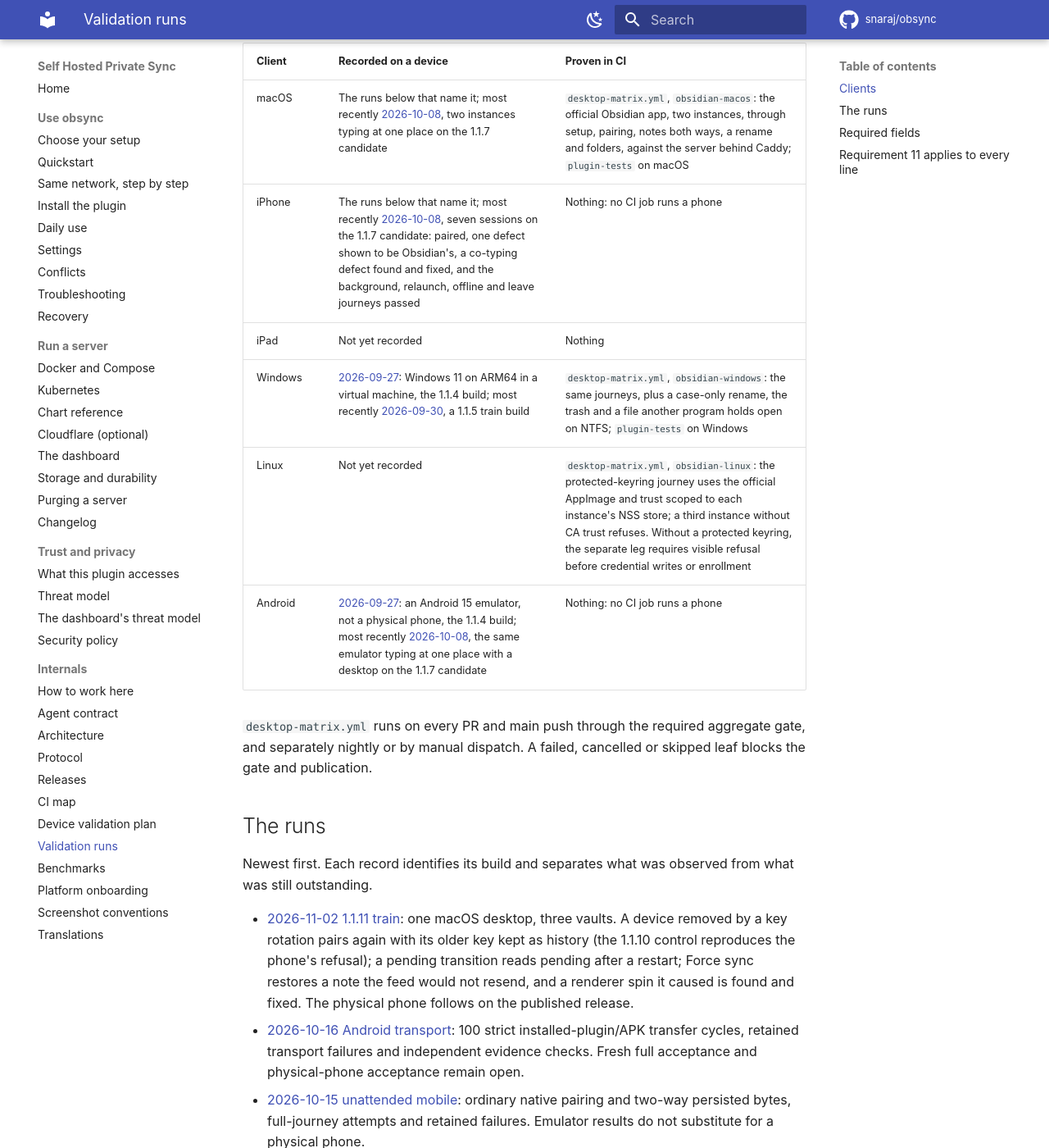
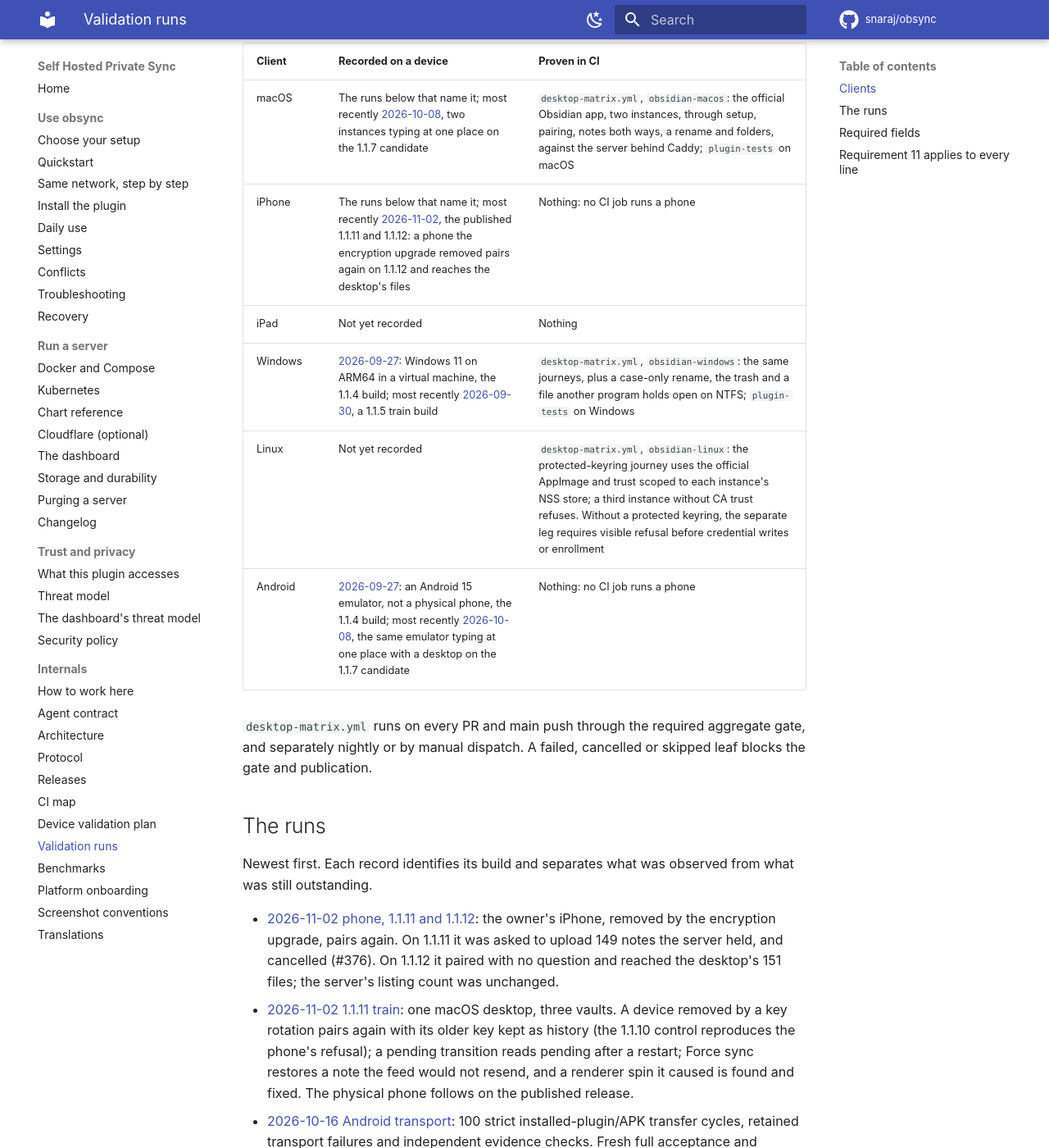
Before and after one commit to snaraj/obsync, an MkDocs documentation site: the page built from docs/validation-runs/README.md, in a window 1280 px wide and 1400 px high, scrolled down 507 px. Shown: the whole window at 82% size. Built offline with MkDocs 1.6.1 and Material for MkDocs 9.7.7, drawn with Linux system fonts in a browser that asks for light colours; comment, search, counter and statistics services are not loaded.

Commit message:
Record the iPhone pairing again on 1.1.11 and 1.1.12 (#379)
* docs(validation): record the iPhone pairing again on 1.1.11 and 1.1.12 (#376)

The phone journey owed for 1.1.11 and 1.1.12. On 1.1.11 the owner's
iPhone, which the encryption upgrade had removed, was asked to upload 149 notes
the server already held, and cancelled (#376). On 1.1.12 it paired with no
question and reached the desktop's 151 files and 16 folders. The desktop's
Force sync answered sent 0, received 0, with the server's count unchanged at
365. Also recorded: the desktop's folder re-case from Force sync (#375), and
that the phone's own Force sync was not run.

+46/-1: the new record (+40), the README entry and the iPhone row (+6/-1).

- Opus5.5

* docs(validation): state only what the phone record observed (#376)

Review of #379 (P2): an unchanged server listing count and the desktop's
"sent 0, received 0" do not prove that the phone published nothing, since a
replacement at an existing path leaves the count unchanged. The desktop's
result also does not verify the phone's Force sync, which was not run. The
record now states the observations: the listing count was unchanged, no
conflict copy was observed on the desktop, and phone Force sync was NOT RUN.

+5/-5 in the two validation-run files.

- Opus5.5

```diff
--- a/docs/validation-runs/README.md
+++ b/docs/validation-runs/README.md
@@ -20,7 +20,7 @@
 | Client | Recorded on a device | Proven in CI |
 | --- | --- | --- |
 | macOS | The runs below that name it; most recently [2026-10-08](2026-10-08-character-merge-117.md), two instances typing at one place on the 1.1.7 candidate | `desktop-matrix.yml`, `obsidian-macos`: the official Obsidian app, two instances, through setup, pairing, notes both ways, a rename and folders, against the server behind Caddy; `plugin-tests` on macOS |
-| iPhone | The runs below that name it; most recently [2026-10-08](2026-10-08-character-merge-117.md), seven sessions on the 1.1.7 candidate: paired, one defect shown to be Obsidian's, a co-typing defect found and fixed, and the background, relaunch, offline and leave journeys passed | Nothing: no CI job runs a phone |
+| iPhone | The runs below that name it; most recently [2026-11-02](2026-11-02-phone-1.1.12.md), the published 1.1.11 and 1.1.12: a phone the encryption upgrade removed pairs again on 1.1.12 and reaches the desktop's files | Nothing: no CI job runs a phone |
 | iPad | Not yet recorded | Nothing |
 | Windows | [2026-09-27](2026-09-27-windows-11-vm.md): Windows 11 on ARM64 in a virtual machine, the 1.1.4 build; most recently [2026-09-30](2026-09-30-train-1.1.5.md), a 1.1.5 train build | `desktop-matrix.yml`, `obsidian-windows`: the same journeys, plus a case-only rename, the trash and a file another program holds open on NTFS; `plugin-tests` on Windows |
 | Linux | Not yet recorded | `desktop-matrix.yml`, `obsidian-linux`: the protected-keyring journey uses the official AppImage and trust scoped to each instance's NSS store; a third instance without CA trust refuses. Without a protected keyring, the separate leg requires visible refusal before credential writes or enrollment |
@@ -35,6 +35,11 @@
 Newest first. Each record identifies its build and separates what was
 observed from what was still outstanding.
 
+- [2026-11-02 phone, 1.1.11 and 1.1.12](2026-11-02-phone-1.1.12.md): the owner's
+  iPhone, removed by the encryption upgrade, pairs again. On 1.1.11 it was asked
+  to upload 149 notes the server held, and cancelled (#376). On 1.1.12 it
+  paired with no question and reached the desktop's 151 files; the server's
+  listing count was unchanged.
 - [2026-11-02 1.1.11 train](2026-11-02-train-1.1.11.md): one macOS desktop,
   three vaults. A device removed by a key rotation pairs again with its older
   key kept as history (the 1.1.10 control reproduces the phone's refusal);
```
Also changed, not shown: docs/validation-runs/2026-11-02-phone-1.1.12.md (added, +40 -0 lines).
